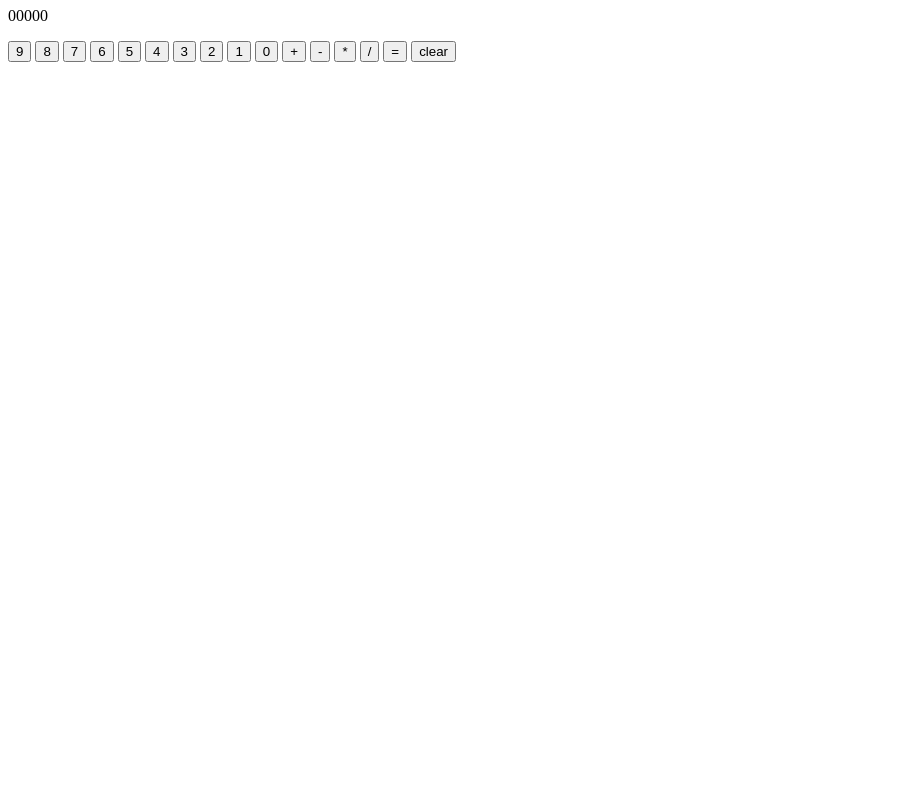
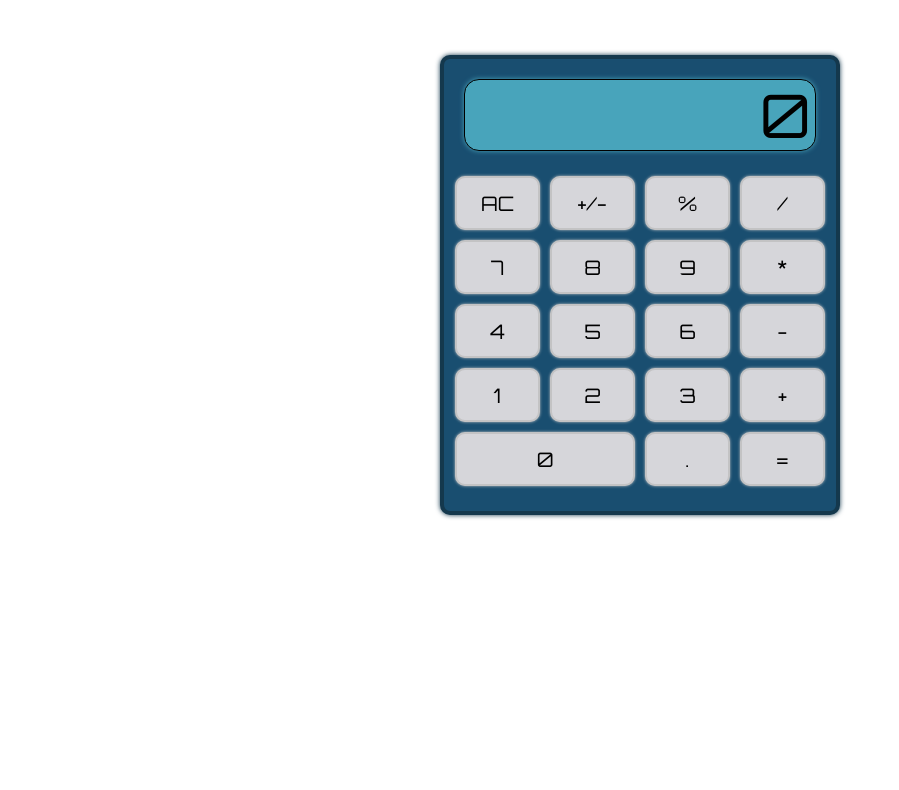
Before and after one commit to Sean-Andrews/Calculator, a plain HTML site: page index.html in a window 1280 px wide. Shown: the part 73-863 px from the top of the page, without its empty margins (0-899 px from the left). Before the commit the page ends 800 px from the top, so only its background shows below. Drawn offline with Linux system fonts and the light colour scheme.

Commit message:
Create stylings for calculator

```diff
--- a/index.html
+++ b/index.html
@@ -4,34 +4,37 @@
 <head>
     <meta charset="UTF-8">
     <title>Calculator</title>
+    <link rel="preconnect" href="https://fonts.googleapis.com">
+    <link rel="preconnect" href="https://fonts.gstatic.com" crossorigin>
+    <link href="https://fonts.googleapis.com/css2?family=Orbitron:wght@400;500;600;700;800;900&display=swap" rel="stylesheet">
     <link rel="stylesheet" type="text/css" href="style.css">
 </head>
 
 <body>
-    <div id="title">
-        <h1>Calculator</h1>
-    </div>
     <div id="calculator">
         <div id="display">
-            <p id="output">00000</p>
+            <p id="output">0</p>
         </div>
-        <div class="body">
-            <button class="num-btn" type="button" value="9">9</button>
-            <button class="num-btn" type="button" value="8">8</button>
-            <button class="num-btn" type="button" value="7">7</button>
-            <button class="num-btn" type="button" value="6">6</button>
-            <button class="num-btn" type="button" value="5">5</button>
-            <button class="num-btn" type="button" value="4">4</button>
-            <button class="num-btn" type="button" value="3">3</button>
-            <button class="num-btn" type="button" value="2">2</button>
-            <button class="num-btn" type="button" value="1">1</button>
-            <button class="num-btn" type="button" value="0">0</button>
-            <button class="sign-btn" type="button" value=+>+</button>
-            <button class="sign-btn" type="button" value="-">-</button>
-            <button class="sign-btn" type="button" value="*">*</button>
-            <button class="sign-btn" type="button" value="/">/</button>
+        <div class="calculator-body">
+            <button class="num-btn btn item9" type="button" value="9">9</button>
+            <button class="num-btn btn item8" type="button" value="8">8</button>
+            <button class="num-btn btn item7" type="button" value="7">7</button>
+            <button class="num-btn btn item6" type="button" value="6">6</button>
+            <button class="num-btn btn item5" type="button" value="5">5</button>
+            <button class="num-btn btn item4" type="button" value="4">4</button>
+            <button class="num-btn btn item3" type="button" value="3">3</button>
+            <button class="num-btn btn item2" type="button" value="2">2</button>
+            <button class="num-btn btn item1" type="button" value="1">1</button>
+            <button class="num-btn btn item0" type="button" value="0">0</button>
+            <button class="num-btn btn item-decimal" type="button" value=".">.</button>
+            <button class="btn" id="unary-btn" type="button" value="+/-">+/-</button>
+            <button class="btn" id="percent-btn" type="button" value="%">%</button>
+            <button class="sign-btn btn item-plus" type="button" value=+>+</button>
+            <button class="sign-btn btn item-minus" type="button" value="-">-</button>
+            <button class="sign-btn btn item-times" type="button" value="*">*</button>
+            <button class="sign-btn btn item-divide" type="button" value="/">/</button>
             <button class="btn" id="equals-btn" type="button" value="=">=</button>
-            <button class="btn" id="clear-btn" type="button">clear</button>
+            <button class="btn" id="clear-btn" type="button">AC</button>
         </div>
     </div>
 
--- a/string.js
+++ b/string.js
@@ -114,5 +114,5 @@ clear.addEventListener('click', event => {
     firstNumber = [];
     secondNumber = [];
     sign = "";
-    output.textContent = "00000";
+    output.textContent = "0";
 });
--- a/style.css
+++ b/style.css
@@ -0,0 +1,188 @@
+/* http://meyerweb.com/eric/tools/css/reset/
+   v2.0 | 20110126
+   License: none (public domain)
+*/
+
+html, body, div, span, applet, object, iframe,
+h1, h2, h3, h4, h5, h6, p, blockquote, pre,
+a, abbr, acronym, address, big, cite, code,
+del, dfn, em, img, ins, kbd, q, s, samp,
+small, strike, strong, sub, sup, tt, var,
+b, u, i, center,
+dl, dt, dd, ol, ul, li,
+fieldset, form, label, legend,
+table, caption, tbody, tfoot, thead, tr, th, td,
+article, aside, canvas, details, embed,
+figure, figcaption, footer, header, hgroup,
+menu, nav, output, ruby, section, summary,
+time, mark, audio, video {
+	margin: 0;
+	padding: 0;
+	border: 0;
+	font-size: 100%;
+	font: inherit;
+	vertical-align: baseline;
+}
+/* HTML5 display-role reset for older browsers */
+article, aside, details, figcaption, figure,
+footer, header, hgroup, menu, nav, section {
+	display: block;
+}
+body {
+	line-height: 1;
+}
+ol, ul {
+	list-style: none;
+}
+blockquote, q {
+	quotes: none;
+}
+blockquote:before, blockquote:after,
+q:before, q:after {
+	content: '';
+	content: none;
+}
+table {
+	border-collapse: collapse;
+	border-spacing: 0;
+}
+
+/*=================================================
+Custom Styles
+==================================================*/
+
+body, html {
+    height: 100%;
+    width: 100%;
+    font-size: 10px;
+    font-family: 'Orbitron', sans-serif;
+}
+
+/*==================================================
+Calculator Styles
+===================================================*/
+
+#calculator {
+    width: 40em;
+    height: 46em;
+    margin: 10% auto;
+    box-sizing: border-box;
+    border-radius: 10px;
+    background-color: rgb(25, 78, 112);
+    border: 4px solid rgb(20, 56, 77);
+    box-shadow: 0 0 5px rgb(20, 56, 77);
+}
+
+#display {
+    font-size: 60px;
+    padding: 5px;
+    border: 1px solid black;
+    background-color:rgb(72, 164, 187);
+    margin: 20px;
+    border-radius: 15px;
+    box-shadow: 0 0 5px rgb(72, 164, 187);
+}
+
+#display p {
+    text-align: right;
+}
+
+/*====================================================
+Button Styles
+====================================================*/
+
+.calculator-body {
+    display: grid;
+    grid-template-rows: 1fr 1fr 1fr 1fr 1fr;
+    grid-template-columns: 1fr 1fr 1fr 1fr;
+    box-sizing: border-box;
+    height: 320px;
+    width: 380px;
+    margin: auto;
+}
+
+.btn {
+    font-size: 20px;
+    border-radius: 10px;
+    margin: 5px;
+    background-color: rgb(214, 214, 218);
+    font-family: "orbitron", sans-serif;
+    border: 2px solid rgb(195, 195, 196);
+    box-shadow: 0 0 3px rgb(195, 195, 196);
+}
+
+#clear-btn {
+    grid-area: 1 / 1;
+}
+
+#equals-btn {
+    grid-area: 5 / 4;
+}
+
+#percent-btn {
+    grid-area: 1 / 3;
+}
+
+#unary-btn {
+    grid-area: 1 / 2;
+}
+
+.item0 {
+    grid-area: 5 / 1 / 5 / 3;
+}
+
+.item1 {
+    grid-area: 4 / 1;
+}
+
+.item2 {
+    grid-area: 4 / 2;
+}
+
+.item3 {
+    grid-area: 4 / 3;
+}
+
+.item4 {
+    grid-area: 3 / 1;
+}
+
+.item5 {
+    grid-area: 3 / 2;
+}
+
+.item6 {
+    grid-area: 3 / 3;
+}
+
+.item7 {
+    grid-area: 2 / 1;
+}
+
+.item8 {
+    grid-area: 2 / 2;
+}
+
+.item9 {
+    grid-area: 2 / 3;
+}
+
+.item-decimal {
+    grid-area: 5 / 3;
+}
+
+.item-divide {
+    grid-area: 1 / 4;
+}
+
+.item-times {
+    grid-area: 2 / 4;
+}
+
+.item-minus {
+    grid-area: 3 / 4;
+}
+
+.item-plus {
+    grid-area: 4 / 4;
+}
```
